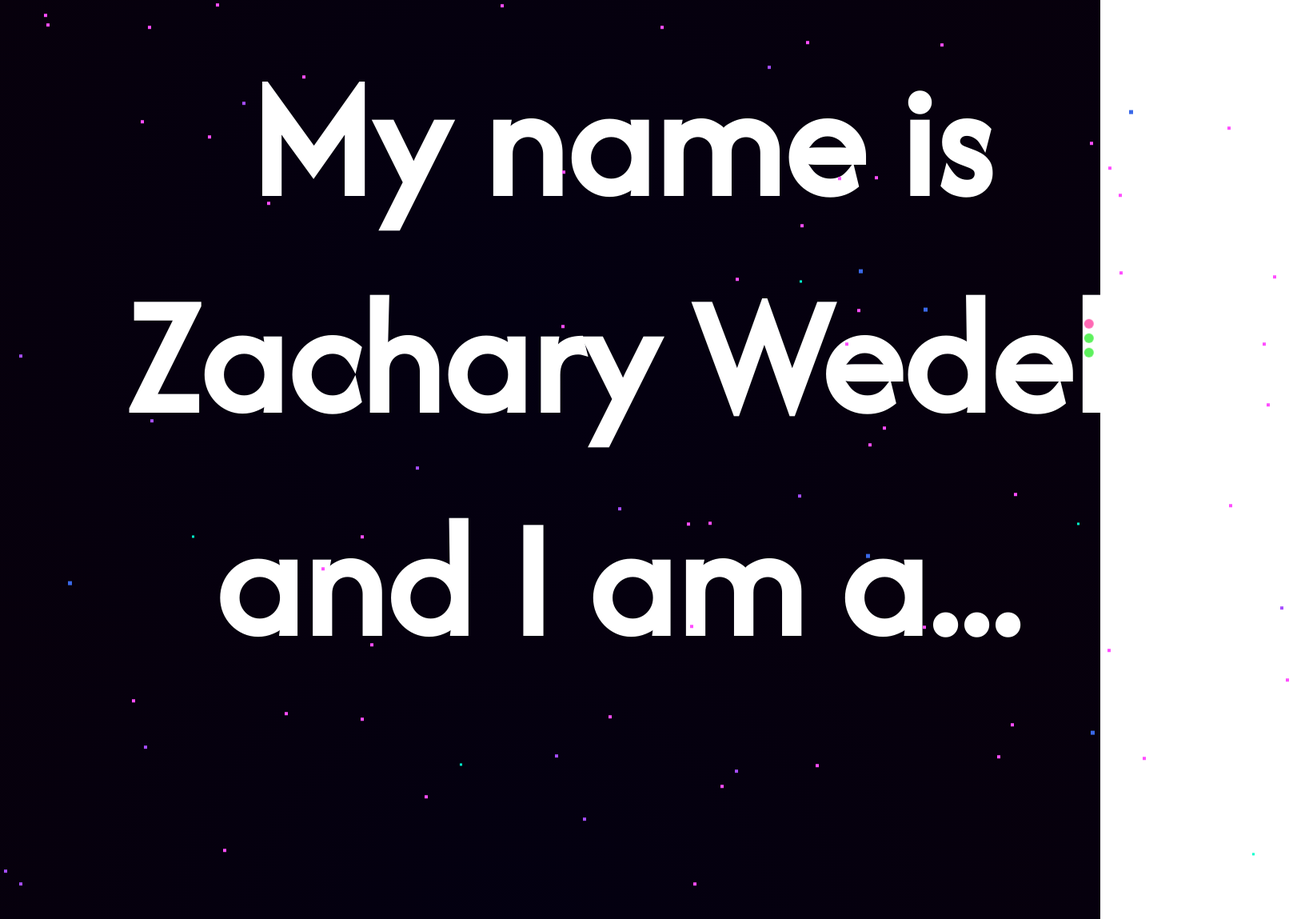
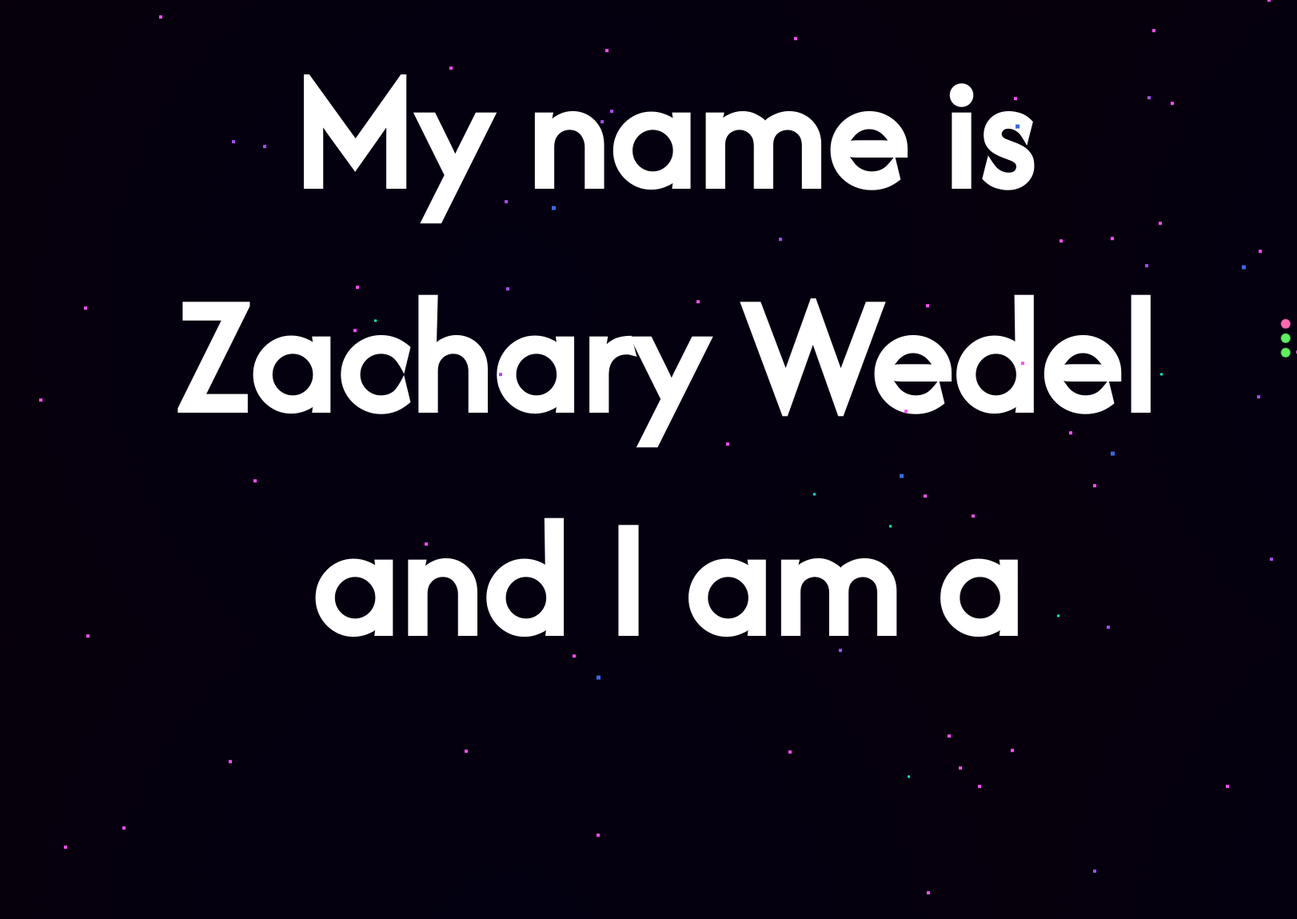
Before and after one commit to zaccmagicdev/personal_portfolio, a React (Create React App) app: page / in a window 1280 px wide. Shown: the top 1149 px of the page at 80% size, 1622 px wide, since content can reach past the window. Built offline with nearby package versions, Linux system fonts and the light colour scheme.

Commit message:
WIP: Almost done with ani,ations

```diff
--- a/src/components/App/App.js
+++ b/src/components/App/App.js
@@ -14,7 +14,6 @@ function App() {
       <div className="stars stars2" />
       <div className="stars stars3" />
       <div className="stars stars4" />
-
       <div className="App">
         <>
           <Swiper
@@ -47,14 +46,29 @@ function App() {
             ></div>
             <SwiperSlide>
               {/*Title Page*/}
-              <h1 className="title app__main-text" data-swiper-parallax="-300">
+              <h1
+                className="title app__main-text top"
+                data-swiper-parallax="-300"
+              >
                 My name is
               </h1>
-              <h1 className="title app__main-text name" data-swiper-parallax="-200">
+              <h1
+                className="title app__main-text name"
+                data-swiper-parallax="-200"
+              >
                 Zachary Wedel
               </h1>
-              <h1 className="title app__main-text occupation" data-swiper-parallax="-100">
-                and I am a...
+              <h1
+                className="title app__main-text occupation1"
+                data-swiper-parallax="-100"
+              >
+                and I am a
+              </h1>
+              <h1
+                className="title app__main-text occupation2"
+                data-swiper-parallax="-50"
+              >
+                Fullstack Developer
               </h1>
             </SwiperSlide>
             <SwiperSlide>
--- a/src/components/App/App.scss
+++ b/src/components/App/App.scss
@@ -49,11 +49,10 @@ body {
 .App {
   -webkit-perspective: 1px;
   perspective: 1px;
-  max-width: 1000px;
+  max-width: 1700px;
   padding: 15px;
   display: flex;
   align-items: center;
-  z-index: 999;
   height: 100vh;
   display: flex;
   flex-direction: column;
@@ -146,15 +145,25 @@ body {
   font-size: 13em;
   text-align: center;
   text-wrap: nowrap;
-  animation: floatAround linear infinite 25s;
+}
+
+.top{
+  animation:
+    floatAround linear infinite 65s,
+    fadeIn 2s ease-in 1s
 }
 
 .name {
-  animation: floatAround linear infinite 45s;
+  animation: floatAround linear infinite 45s,
+    fadeIn 3s ease-in;
 }
 
-.occupation {
+.occupation1 {
   animation: floatAround linear infinite 35s;
+}
+
+.occupation2{
+  animation: floatAround linear infinite 25s;
 }
 
 @keyframes starMove {
```
